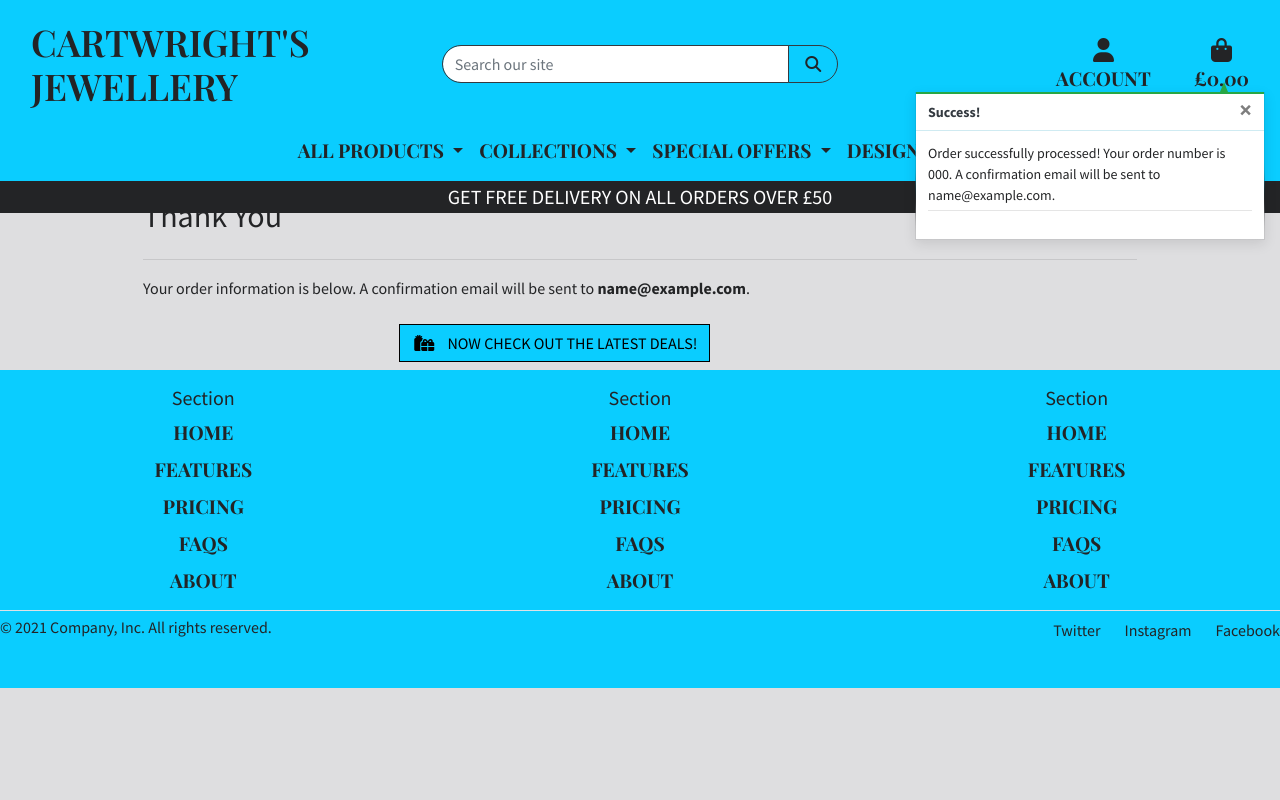
After one commit to andywales83/Cartwrights-Jewellery-Goldsmiths, a Django app: page /checkout/checkout_success/000 in a window 1280 px wide. The commit adds this page. Run offline with Django 3.2, Linux system fonts and the light colour scheme; tables that the repository leaves empty hold one stand-in row (values such as "Sample post"); some libraries are stand-ins or nearby versions.

Commit message:
Added checkout success logic

```diff
--- a/checkout/__init__.py
+++ b/checkout/__init__.py
@@ -0,0 +1 @@
+default_app_config = 'checkout.apps.CheckoutConfig'
--- /dev/null
+++ b/checkout/templates/checkout/checkout_success.html
@@ -0,0 +1,45 @@
+{% extends "base.html" %}
+{% load static %}
+
+{% block extra_css %}
+<link rel="stylesheet" href="{% static 'checkout/css/checkout.css' %}">
+{% endblock %}
+
+{% block page_header %}
+<div class="container header-container">
+    <div class="row">
+        <div class="col"></div>
+    </div>
+</div>
+{% endblock %}
+
+{% block content %}
+<div class="overlay"></div>
+<div class="container">
+    <div class="row">
+        <div class="col">
+            <hr>
+            <h2 class="logo-font mb-4">Thank You</h2>
+            <hr>
+            <p>Your order information is below. A confirmation email will be sent to <strong
+                    class="text-black">{{ order.email }}</strong>.
+            </p>
+        </div>
+    </div>
+
+    <div class="row">
+        <div class="col-12 col-lg-7"></div>
+    </div>
+    <div class="row">
+        <div class="col-12 col-lg-7 text-right">
+            <a href="{% url 'products' %}?category=new_arrivals,deals,clearance"
+                class="btn btn-outline-black rounded-0 my-2">
+                <span class="icon mr-2">
+                    <i class="fas fa-gifts"></i>
+                </span>
+                <span class="text-uppercase">Now check out the latest deals!</span>
+            </a>
+        </div>
+    </div>
+</div>
+{% endblock %}
--- a/checkout/urls.py
+++ b/checkout/urls.py
@@ -5,4 +5,6 @@ from . import views
 
 urlpatterns = [
     path('', views.checkout, name='checkout'),
+    path('checkout_success/<order_number>',
+         views.checkout_success, name='checkout_success'),
 ]
--- a/checkout/views.py
+++ b/checkout/views.py
@@ -1,15 +1,18 @@
 """
 Checkout, Checkout Success and Cache Checkout Data views
 """
-from django.shortcuts import render, redirect, reverse
+from django.shortcuts import render, redirect, reverse, get_object_or_404
 
 from django.contrib import messages
 from django.conf import settings
 
 import stripe
 
+from products.models import Product
+
 from basket.contexts import basket_contents
 from .forms import OrderForm
+from .models import Order, OrderLineItem
 
 
 def checkout(request):
@@ -19,21 +22,74 @@ def checkout(request):
     stripe_public_key = settings.STRIPE_PUBLIC_KEY
     stripe_secret_key = settings.STRIPE_SECRET_KEY
 
-    basket = request.session.get('basket', {})
-    if not basket:
-        messages.error(request, "There's nothing in your basket yet.")
-        return redirect(reverse('products'))
+    if request.method == 'POST':
+        basket = request.session.get('basket', {})
 
-    current_basket = basket_contents(request)
-    total = current_basket['grand_total']
-    stripe_total = round(total * 100)
-    stripe.api_key = stripe_secret_key
-    intent = stripe.PaymentIntent.create(
-        amount=stripe_total,
-        currency=settings.STRIPE_CURRENCY,
-    )
+        form_data = {
+            'full_name': request.POST['full_name'],
+            'email': request.POST['email'],
+            'phone_number': request.POST['phone_number'],
+            'country': request.POST['country'],
+            'postcode': request.POST['postcode'],
+            'town_or_city': request.POST['town_or_city'],
+            'street_address1': request.POST['street_address1'],
+            'street_address2': request.POST['street_address2'],
+            'county': request.POST['county'],
+        }
+        order_form = OrderForm(form_data)
+        if order_form.is_valid():
+            order = order_form.save()
+            for item_id, item_data in basket.items():
+                try:
+                    product = Product.objects.get(id=item_id)
+                    if isinstance(item_data, int):
+                        order_line_item = OrderLineItem(
+                            order=order,
+                            product=product,
+                            quantity=item_data,
+                        )
+                        order_line_item.save()
+                    else:
+                        for size, quantity in \
+                            item_data['items_by_size'].items():
+                            order_line_item = OrderLineItem(
+                                order=order,
+                                product=product,
+                                quantity=quantity,
+                                product_size=size,
+                            )
+                            order_line_item.save()
+                except Product.DoesNotExist:
+                    messages.error(request, (
+                        "One of the products in your basket wasn't found \
+                         in our database. "
+                        "Please call us for assistance!")
+                    )
+                    order.delete()
+                    return redirect(reverse('view_basket'))
 
-    order_form = OrderForm()
+            request.session['save_info'] = 'save-info' in request.POST
+            return redirect(reverse(
+                'checkout_success', args=[order.order_number]))
+        else:
+            messages.error(request, 'There was an error with your form. \
+                Please double check your information.')
+    else:
+        basket = request.session.get('basket', {})
+        if not basket:
+            messages.error(request, "There's nothing in your basket yet.")
+            return redirect(reverse('products'))
+
+        current_basket = basket_contents(request)
+        total = current_basket['grand_total']
+        stripe_total = round(total * 100)
+        stripe.api_key = stripe_secret_key
+        intent = stripe.PaymentIntent.create(
+            amount=stripe_total,
+            currency=settings.STRIPE_CURRENCY,
+        )
+
+        order_form = OrderForm()
 
     if not stripe_public_key:
         messages.warning(request, 'Stripe public key is missing. \
@@ -47,3 +103,24 @@ def checkout(request):
     }
 
     return render(request, template, context)
+
+
+def checkout_success(request, order_number):
+    """
+    Handle successful checkouts
+    """
+    save_info = request.session.get('save_info')
+    order = get_object_or_404(Order, order_number=order_number)
+    messages.success(request, f'Order successfully processed! \
+        Your order number is {order_number}. A confirmation \
+        email will be sent to {order.email}.')
+
+    if 'basket' in request.session:
+        del request.session['basket']
+
+    template = 'checkout/checkout_success.html'
+    context = {
+        'order': order,
+    }
+
+    return render(request, template, context)
--- a/home/templates/home/index.html
+++ b/home/templates/home/index.html
@@ -18,7 +18,8 @@
             </h1>
             <div class="my-5">
                 <h4>
-                    <a href="{% url 'products' %}" class="shop-now-button btn btn-lg text-uppercase py-3">Shop Now</a>
+                    <a href="{% url 'products' %}"
+                        class="shop-now-button btn btn-lg text-uppercase py-3">Shop Now</a>
                 </h4>
             </div>
         </div>
--- a/static/css/base.css
+++ b/static/css/base.css
@@ -213,11 +213,12 @@ li a {
 }
 
 .shop-now-button {
-    background: var(--vivid-sky-blue);
-    color: white;
     min-width: 260px;
     z-index: 100;
     position: relative;
+    background: var(--vivid-sky-blue);
+    color: var(--eerie-black);
+    border: 1px solid black;
 }
 
 .shop-now-button:hover {
```
Also changed, not shown: products/templates/products/product_detail.html (+31 -9 lines).
